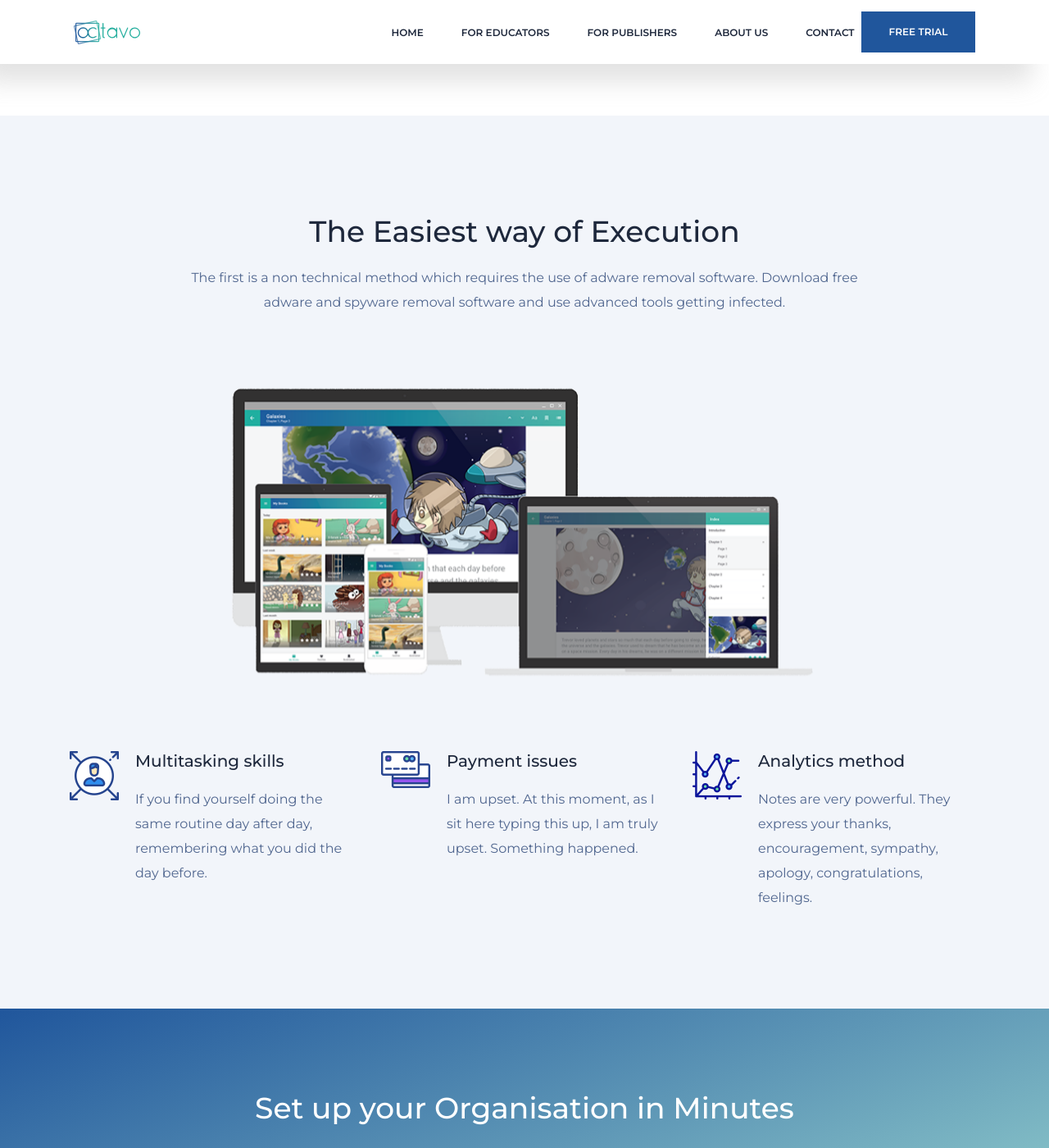
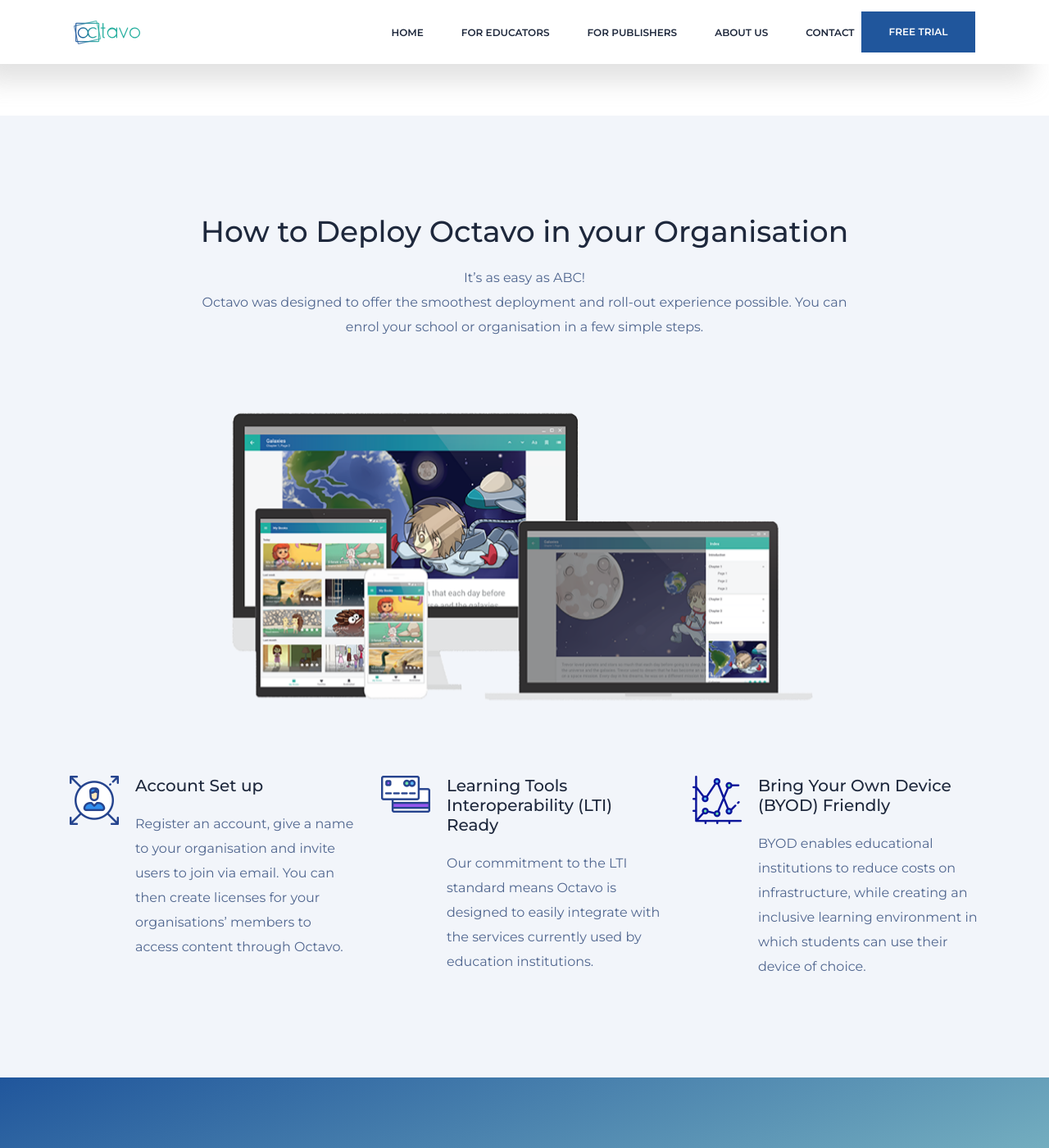
Before and after one commit to jurgencalleja/octavo.education, a Jekyll site: the page built from about.html, in a window 1280 px wide and 1400 px high, scrolled down 1023 px. Shown: the whole window at 82% size. Built offline with Jekyll 4.4.1, drawn with Linux system fonts in a browser that asks for light colours.

```diff
--- a/_config.yml
+++ b/_config.yml
@@ -48,9 +48,8 @@ marketing_image_two: "/img/marketing/measuresuccess.png"
 marketing_btn_text: Learn More
 marketing_btn_link: "#"
 
-statistics_title: Octavo makes learning fun for both educator and learner
-statistics_description: Octavo places all the tools and resources you need at your
-  finger tips
+statistics_title: Inspire a Love for Learning
+statistics_description: Creative and engaging lessons, tailored to students’ needs!
 statistics_image: img/title-icon.png
 
 cta_title: Set up your Organisation in Minutes
@@ -58,6 +57,12 @@ cta_btn_link_one: "#"
 cta_btn_text_one: Sign Up
 cta_btn_link_two: "#"
 cta_btn_text_two: Learn More
+
+cta2_title: Any questions?
+cta2_btn_link_one: "contact"
+cta2_btn_text_one: Get in Touch!
+
+
 unique_feature_title: Deploying Octavo in your school - A piece of cake!
 unique_feature_description: Octavo was designed to offer the smoothest deployement
   and roll out experience possible.  Enrolling a school or a whole district takes
--- a/_includes/section/execution.html
+++ b/_includes/section/execution.html
@@ -3,10 +3,10 @@
         <div class="container">
             <div class="row justify-content-center section-title-wrap">
                 <div class="col-lg-12">
-                    <h1>The Easiest way of Execution </h1>
+                    <h1>How to Deploy Octavo in your Organisation </h1>
                     <p>
-                        The first is a non technical method which requires the use of adware removal software. Download free adware and spyware removal
-                        software and use advanced tools getting infected.
+                        It’s as easy as ABC! <br>
+                        Octavo was designed to offer the smoothest deployment and roll-out experience possible. You can enrol your school or organisation in a few simple steps.
                     </p>
                 </div>
             </div>
@@ -24,9 +24,9 @@
                             <img src="{{ 'img/stat/s5.png' | relative_url }}" alt="">
                         </div>
                         <div class="desc ml-20">
-                            <h4>Multitasking skills</h4>
+                            <h4>Account Set up</h4>
                             <p class="mt-20 mb-0">
-                                If you find yourself doing the same routine day after day, remembering what you did the day before.
+                                Register an account, give a name to your organisation and invite users to join via email. You can then create licenses for your organisations’ members to access content through Octavo.
                             </p>
                         </div>
                     </div>
@@ -37,9 +37,9 @@
                             <img src="{{ 'img/stat/s3.png' | relative_url }}" alt="">
                         </div>
                         <div class="desc ml-20">
-                            <h4>Payment issues</h4>
+                            <h4>Learning Tools Interoperability (LTI) Ready</h4>
                             <p class="mt-20 mb-0">
-                                I am upset. At this moment, as I sit here typing this up, I am truly upset. Something happened.
+                                Our commitment to the LTI standard means Octavo is designed to easily integrate with the services currently used by education institutions.
                             </p>
                         </div>
                     </div>
@@ -50,9 +50,9 @@
                             <img src="{{ 'img/stat/s2.png' | relative_url }}" alt="">
                         </div>
                         <div class="desc ml-20">
-                            <h4>Analytics method</h4>
+                            <h4>Bring Your Own Device (BYOD) Friendly</h4>
                             <p class="mt-20 mb-0">
-                                Notes are very powerful. They express your thanks, encouragement, sympathy, apology, congratulations, feelings.
+                                BYOD enables educational institutions to reduce costs on infrastructure, while creating an inclusive learning environment in which students can use their device of choice.
                             </p>
                         </div>
                     </div>
--- a/education.html
+++ b/education.html
@@ -5,10 +5,8 @@ title: Education
 ---
     {% include section/unique-feature.html %}
 
-    {% include section/cta.html %}
-
-    {% include section/important-points.html %}
+    {% include section/stat.html %}
 
     {% include section/execution.html %}
 
-    {% include section/brands.html %}
+    {% include section/cta2.html %}
```
Also changed, not shown: _includes/section/cta2.html (added, +14 -0 lines), _includes/section/stat.html (+6 -6 lines).
